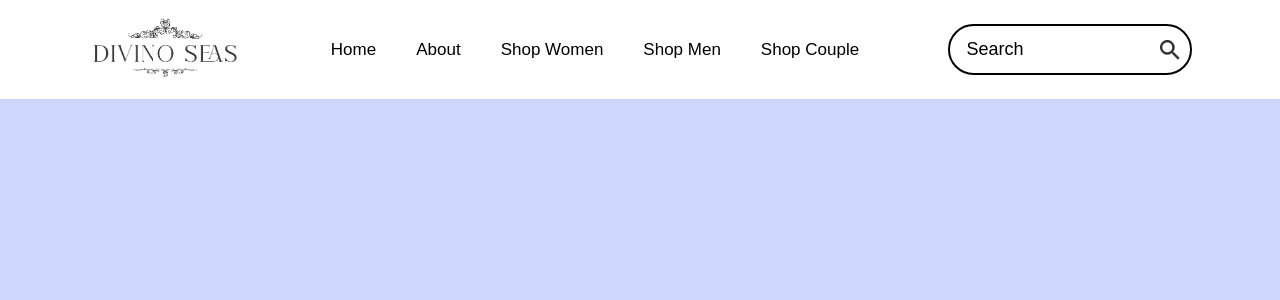
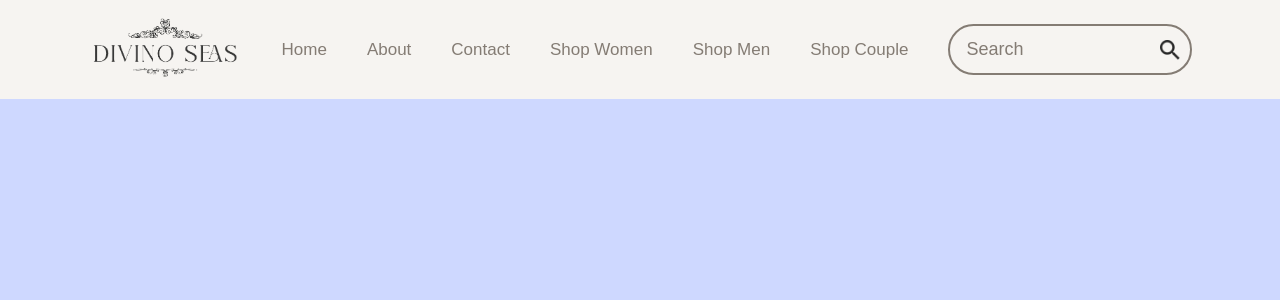
Before and after one commit to JPS4321/React_Proyecto, a React (Vite) app in the folder DivinoSeas_React_Components/: page / in a window 1280 px wide. Shown: the top 300 px of the page. Built offline with nearby package versions, Linux system fonts and the light colour scheme.

Commit message:
Funcionamiento Search Bar

```diff
--- a/DivinoSeas_React_Components/src/Components/NavBar/Navbar.css
+++ b/DivinoSeas_React_Components/src/Components/NavBar/Navbar.css
@@ -3,7 +3,7 @@
     display: flex;
     align-items: center;
     justify-content: space-between;
-    background: #fff;
+    background: #f6f4f1;
     padding: 15px 7%;
 }
 .logo{
@@ -19,15 +19,16 @@ ul li{
     display: inline-block;
     margin: 10px 20px;
     font-size: 17px;
+    color: #847c74;
     cursor: pointer;
 }
 .search-box{
     display: flex;
     align-items: center;
-    background: white;
+    background: #f6f4f1;
     padding: 7px 10px;
     border-radius: 50px;
-    outline: 2px solid #000;
+    outline: 2px solid #847c74;
 
 }
 .search-box input{
@@ -35,12 +36,12 @@ ul li{
     background: transparent;
     border: 0;
     outline: 0;
-    color: #fff;
+    color: #847c74;
     font-size: 18px;
     max-width: 200px ;
 }
 .search-box input::placeholder{
-    color: #000;
+    color: #847c74;
 }
 .search-box img{
     width: 20px;
--- a/DivinoSeas_React_Components/src/Components/NavBar/Navbar.jsx
+++ b/DivinoSeas_React_Components/src/Components/NavBar/Navbar.jsx
@@ -1,23 +1,26 @@
-import React from 'react'
+import React, {useState} from 'react'
 import "./Navbar.css"
 import logo from "../../assets/Logo.png"
 import search_Icon from "../../assets/search-b.png"
 
 
 const Navbar = () => {
+    const [val, setVal] = useState('Search');
+
   return (
     <div className='navbar'>
         <img src={logo} alt="DivinoSeas Logo" className='logo'/>
         <ul>
             <li>Home</li>
             <li>About</li>
+            <li>Contact</li>
             <li>Shop Women</li>
             <li>Shop Men</li>
             <li>Shop Couple</li>
         </ul>
 
         <div className='search-box'>
-            <input type="text" placeholder="Search"/>
+            <input type="text" placeholder={val}/>
             <img src= {search_Icon} alt="" />
         </div>
 
```
